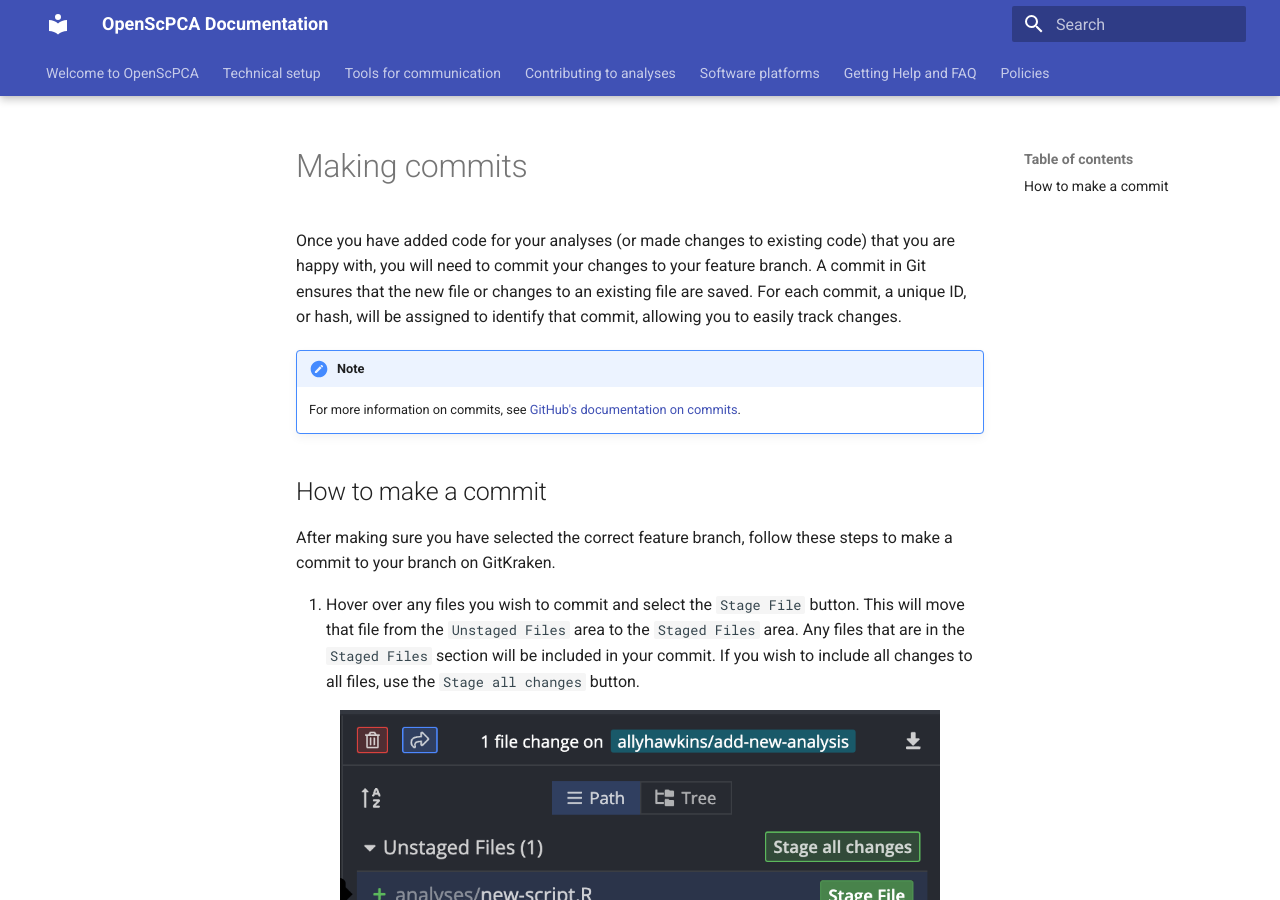
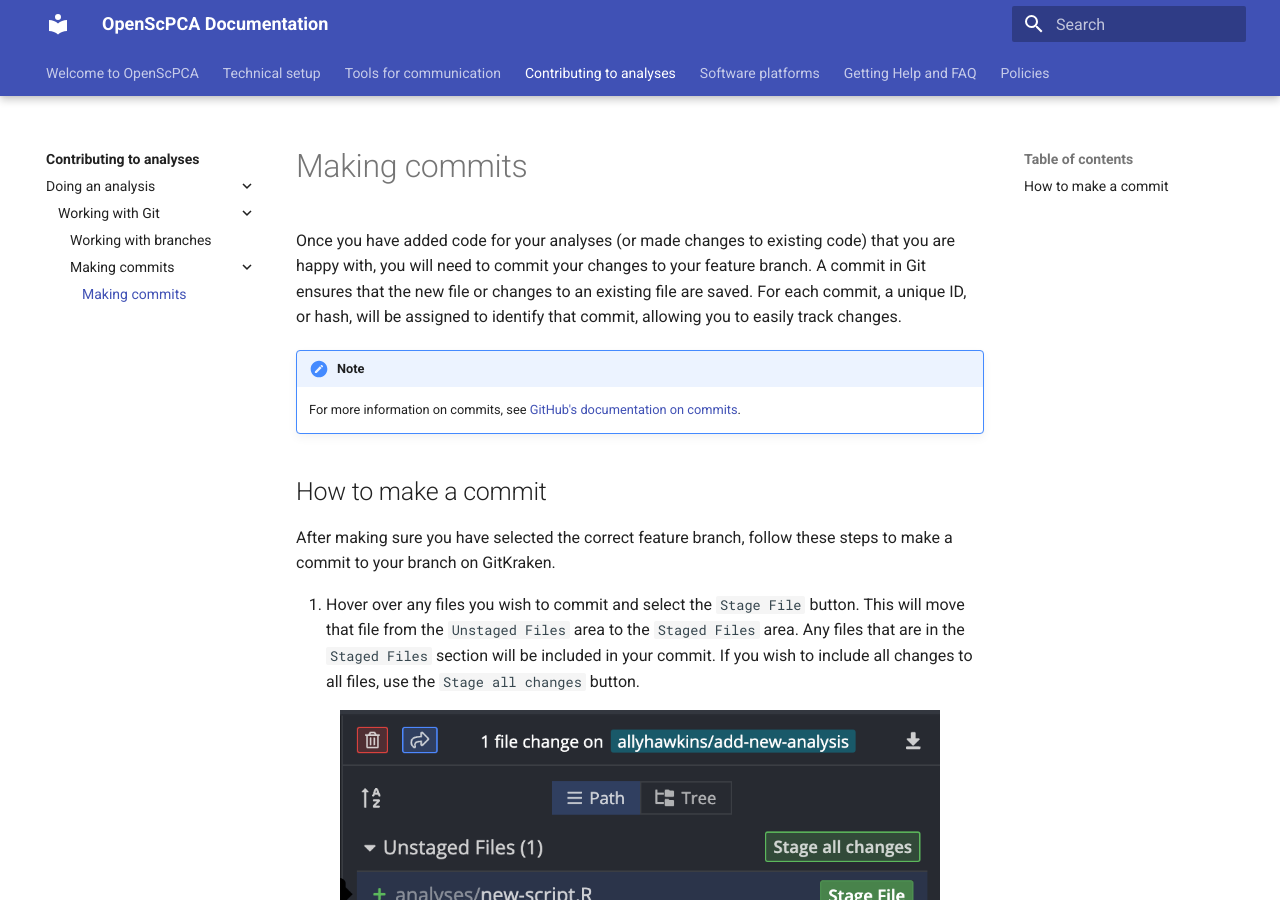
Before and after one commit to AlexsLemonade/OpenScPCA-analysis, an MkDocs documentation site: the page built from docs/contributing-to-analyses/doing-analyses/working-with-git/making-commits/making-commits.md, in a window 1280 px wide and 900 px high. Built offline with MkDocs 1.6.1 and Material for MkDocs 9.7.7, drawn with Linux system fonts in a browser that asks for light colours.

Commit message:
include making commits in navigation

```diff
--- a/mkdocs.yml
+++ b/mkdocs.yml
@@ -53,6 +53,8 @@
       - Working with Git: # Creating branches, adding commits, all git interactions
         - contributing-to-analyses/doing-analyses/working-with-git/index.md
         - contributing-to-analyses/doing-analyses/working-with-git/working-with-branches.md
+        - Making commits: # making a commit and troubleshooting
+          - contributing-to-analyses/doing-analyses/working-with-git/making-commits/making-commits.md
   - Software platforms:            # LSfR, AWS, Docker, etc
     - software-platforms/index.md
   - Getting Help and FAQ:      # troubleshooting and FAQ
```
